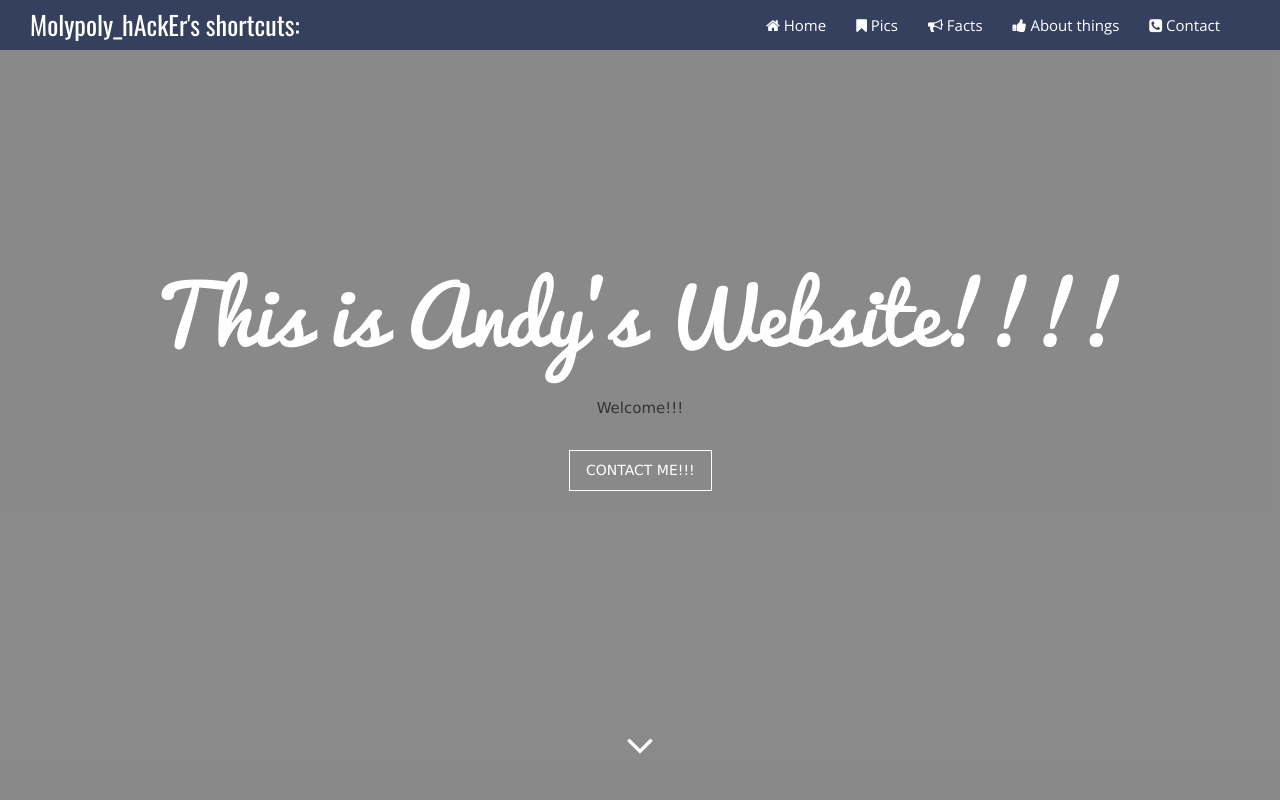
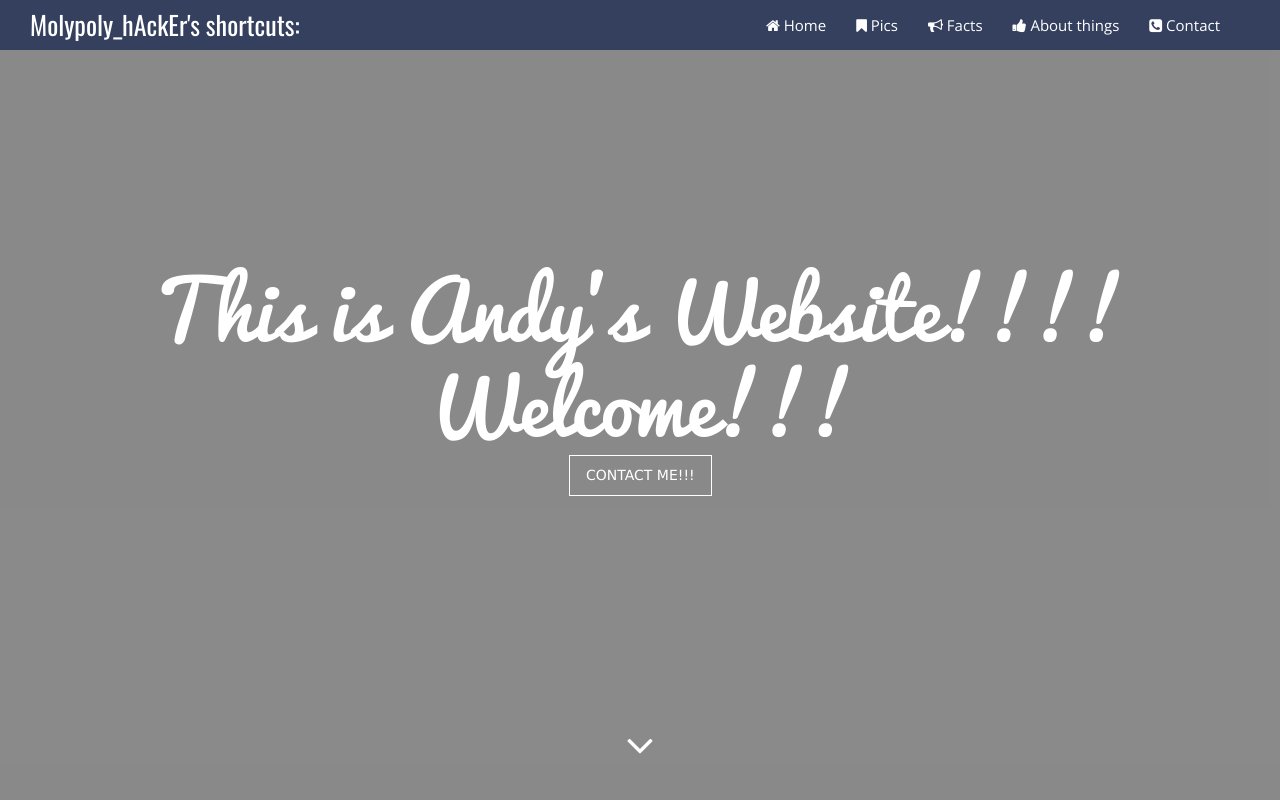
Before and after one commit to MolypolyGuy/molypolyguy.github.io, a plain HTML site: page index.html in a window 1280 px wide. Shown: the top 800 px of the page. Drawn offline with nearby package versions, Linux system fonts and the light colour scheme; files that its build step writes are made by us from their sources; a web font is replaced by a local one.

Commit message:
Update index.html

```diff
--- a/index.html
+++ b/index.html
@@ -57,7 +57,7 @@
                 <div class="middle text-center clearfix">
                     <div class="container">
                         <h1 class="pro-name">This is Andy's <!-- <span style="color: green;" > -->Website!!!!<!-- </span> --></h1>
-                        <p class="cyrillic"> </Welcome/>Welcome!!!</p>
+                        <p class="pro-name"> </Welcome/>Welcome!!!</p>
                         <div class="skills">
                         </div>  <!-- skills -->
                         <a href="#contact" target="_blank" class="btn btn-lg btn-hire wow animated zoomIn">Contact me!!!</a>
```
